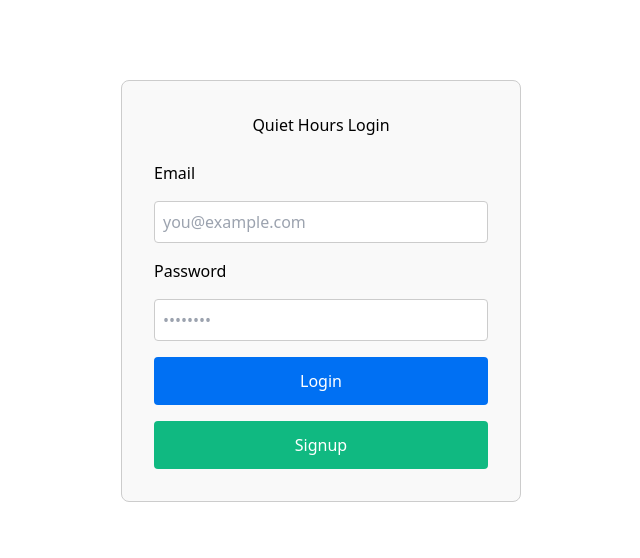
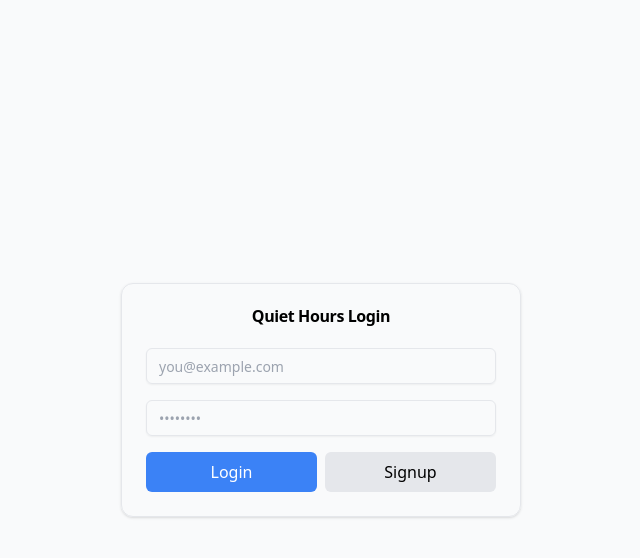
Before and after one commit to SHISHIR1507/quiet_hours_scheduler, a Next.js app: page /auth in a window 1280 px wide. Shown: the top 558 px of the page, without its empty margins (319-959 px from the left). Built offline with nearby package versions, Linux system fonts and the light colour scheme; no server answers.

Commit message:
better auth ui modern

```diff
--- a/src/app/auth/page.js
+++ b/src/app/auth/page.js
@@ -3,6 +3,14 @@
 import { useState } from "react";
 import { useRouter } from "next/navigation";
 import { supabase } from "@/lib/supabaseClient";
+import { Button } from "@/components/ui/button";
+import { Input } from "@/components/ui/input";
+import {
+  Card,
+  CardHeader,
+  CardTitle,
+  CardContent,
+} from "@/components/ui/card";
 
 export default function AuthPage() {
   const router = useRouter();
@@ -12,7 +20,7 @@ export default function AuthPage() {
   const [loading, setLoading] = useState(false);
   const [message, setMessage] = useState("");
 
-  // Sign up new user
+  // Signup hai
   const handleSignup = async (e) => {
     e.preventDefault();
     setLoading(true);
@@ -22,21 +30,18 @@ export default function AuthPage() {
     if (error) {
       setMessage(error.message);
     } else {
-      setMessage("✅ Signup successful! Please check your email to confirm.");
+      setMessage("✅ Signup successful! Please check your email.");
     }
 
     setLoading(false);
   };
 
-  // Login existing user
+  // Login hai
   const handleLogin = async (e) => {
     e.preventDefault();
     setLoading(true);
 
-    const { data, error } = await supabase.auth.signInWithPassword({
-      email,
-      password,
-    });
+    const { error } = await supabase.auth.signInWithPassword({ email, password });
 
     if (error) {
       setMessage(error.message);
@@ -49,77 +54,55 @@ export default function AuthPage() {
   };
 
   return (
-    <div
-      style={{
-        maxWidth: "400px",
-        margin: "5rem auto",
-        padding: "2rem",
-        border: "1px solid #ccc",
-        borderRadius: "8px",
-        backgroundColor: "#f9f9f9",
-      }}
-    >
-      <h1 style={{ textAlign: "center", marginBottom: "1.5rem" }}>
-        Quiet Hours Login
-      </h1>
+    <div className="flex items-center justify-center min-h-screen bg-gray-50">
+      <Card className="w-[400px]">
+        <CardHeader>
+          <CardTitle className="text-center">Quiet Hours Login</CardTitle>
+        </CardHeader>
 
-      <form style={{ display: "flex", flexDirection: "column", gap: "1rem" }}>
-        <label>Email</label>
-        <input
+        <CardContent>
+          <form className="flex flex-col gap-4">
+            <Input
               type="email"
               placeholder="you@example.com"
               value={email}
               onChange={(e) => setEmail(e.target.value)}
               required
-          style={{ padding: "0.5rem", borderRadius: "4px", border: "1px solid #ccc" }}
             />
 
-        <label>Password</label>
-        <input
+            <Input
               type="password"
               placeholder="••••••••"
               value={password}
               onChange={(e) => setPassword(e.target.value)}
               required
-          style={{ padding: "0.5rem", borderRadius: "4px", border: "1px solid #ccc" }}
             />
 
-        <button
+            <div className="flex gap-2">
+              <Button
                 onClick={handleLogin}
                 disabled={loading}
-          style={{
-            padding: "0.75rem",
-            backgroundColor: "#0070f3",
-            color: "white",
-            border: "none",
-            borderRadius: "4px",
-            cursor: "pointer",
-          }}
+                className="w-full"
               >
                 {loading ? "Logging in..." : "Login"}
-        </button>
+              </Button>
 
-        <button
+              <Button
                 onClick={handleSignup}
                 disabled={loading}
-          style={{
-            padding: "0.75rem",
-            backgroundColor: "#10b981",
-            color: "white",
-            border: "none",
-            borderRadius: "4px",
-            cursor: "pointer",
-          }}
+                variant="secondary"
+                className="w-full"
               >
                 {loading ? "Signing up..." : "Signup"}
-        </button>
+              </Button>
+            </div>
           </form>
 
           {message && (
-        <p style={{ marginTop: "1rem", textAlign: "center", color: "red" }}>
-          {message}
-        </p>
+            <p className="text-center text-sm text-red-500 mt-4">{message}</p>
           )}
+        </CardContent>
+      </Card>
     </div>
   );
 }
--- a/src/app/page.js
+++ b/src/app/page.js
@@ -4,23 +4,7 @@ import { Button } from "@/components/ui/button"; // Remove .jsx extension
 export default function Home() {
   return (
     <main className="flex flex-col items-center justify-center min-h-screen gap-6 p-8">
-      {/* Test div - remove the comment line */}
-      <div className="bg-red-500 text-white p-4 m-4">
-        TEST: This should be RED background with WHITE text
-      </div>
 
-      {/* Shadcn Button Test */}
-      <div className="flex gap-4">
-        <Button variant="default">🚀 Primary Button</Button>
-        <Button variant="destructive">🔥 Destructive Button</Button>
-        <Button variant="secondary">⚪ Secondary</Button>
-        <Button variant="outline">📦 Outline</Button>
-        <Button variant="ghost">👻 Ghost</Button>
-        <Button variant="link">🔗 Link</Button>
-      </div>
-
-      {/* Additional Tailwind test */}
-      <p className="bg-red-500 text-white p-4">Tailwind test</p>
 
       {/* Homepage content */}
       <div className="text-center max-w-xl">
--- a/src/app/test/page.js
+++ /dev/null
@@ -1,12 +0,0 @@
-export default function TestPage() {
-  return (
-    <div>
-      <div style={{backgroundColor: 'red', color: 'white', padding: '20px'}}>
-        Inline styles test - should be RED
-      </div>
-      <div className="bg-blue-500 text-white p-5">
-        Tailwind test - should be BLUE
-      </div>
-    </div>
-  );
-}
```
Lines whose indentation alone changed are shown as unchanged.
